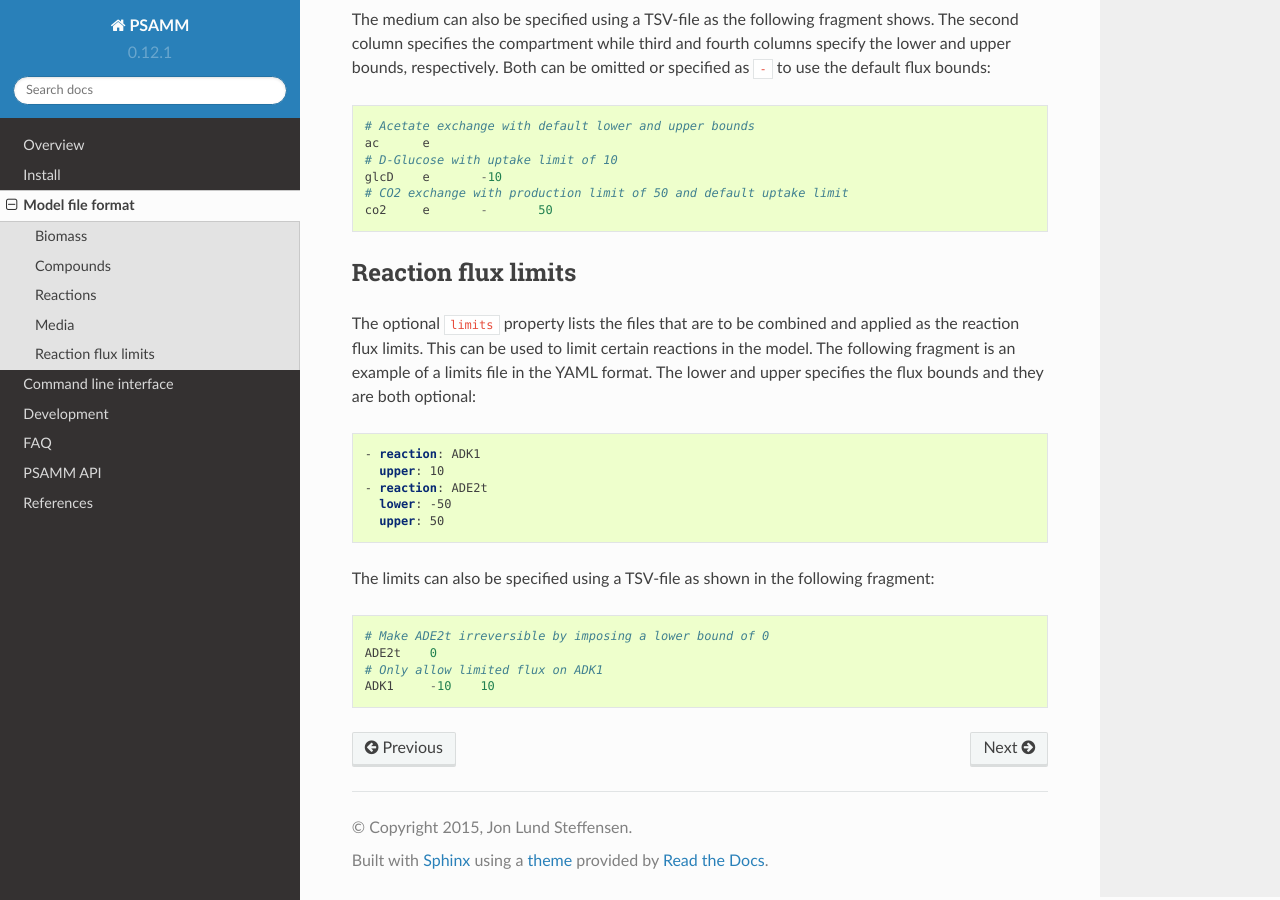
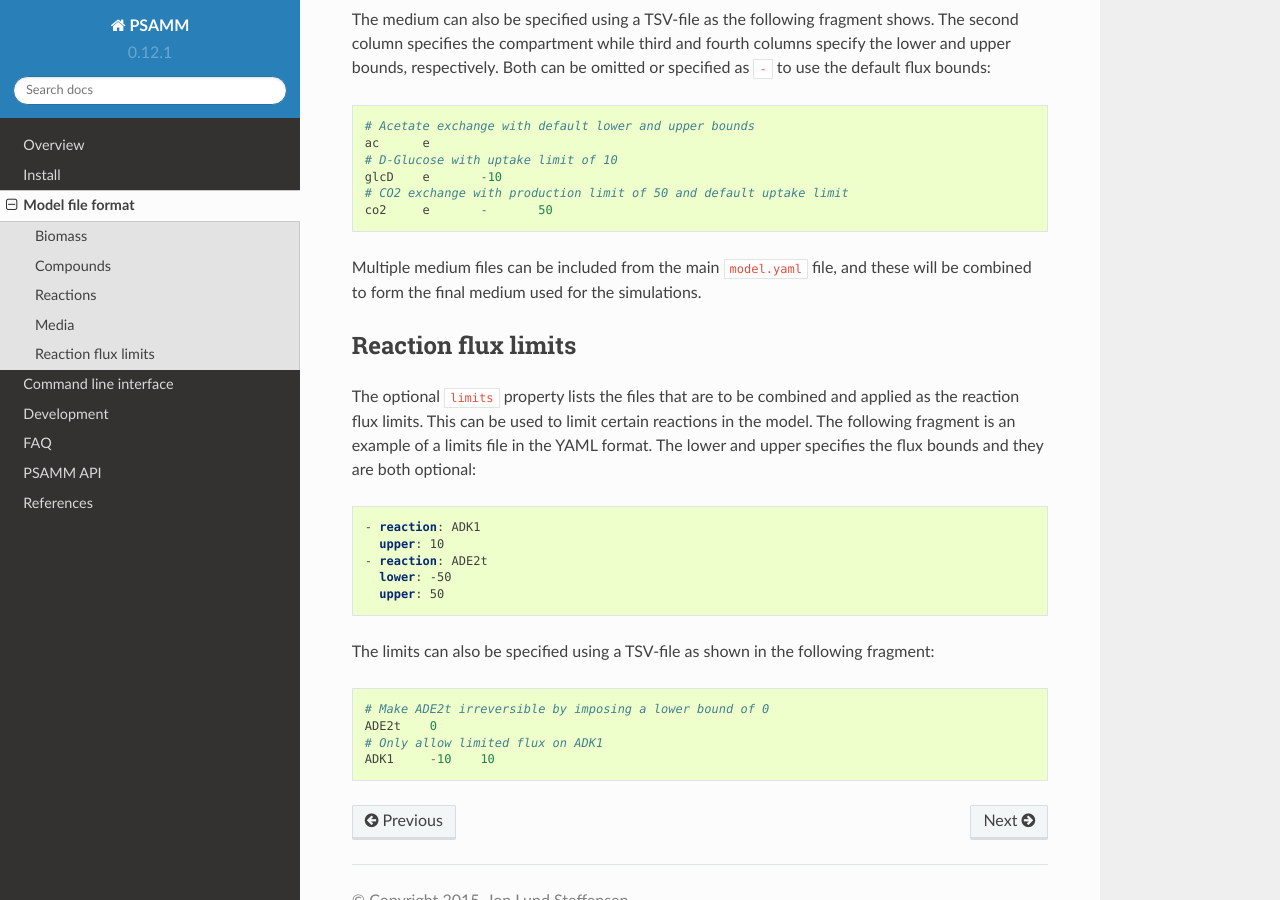
Before and after one commit to zhanglab/psamm, a Sphinx documentation site: the page built from docs/file_format.rst, in a window 1280 px wide and 900 px high, scrolled down 3184 px. Built offline with Sphinx 7.4.7 and the Read the Docs theme 2.0.0, drawn with Linux system fonts in a browser that asks for light colours; the version number is read from the project's files by our own code.

Commit message:
docs: Update documentation on using multiple medium definitions

```diff
--- a/docs/file_format.rst
+++ b/docs/file_format.rst
@@ -173,6 +173,9 @@ or specified as ``-`` to use the default flux bounds::
     # CO2 exchange with production limit of 50 and default uptake limit
     co2     e       -       50
 
+Multiple medium files can be included from the main ``model.yaml`` file, and
+these will be combined to form the final medium used for the simulations.
+
 Reaction flux limits
 --------------------
 
```
